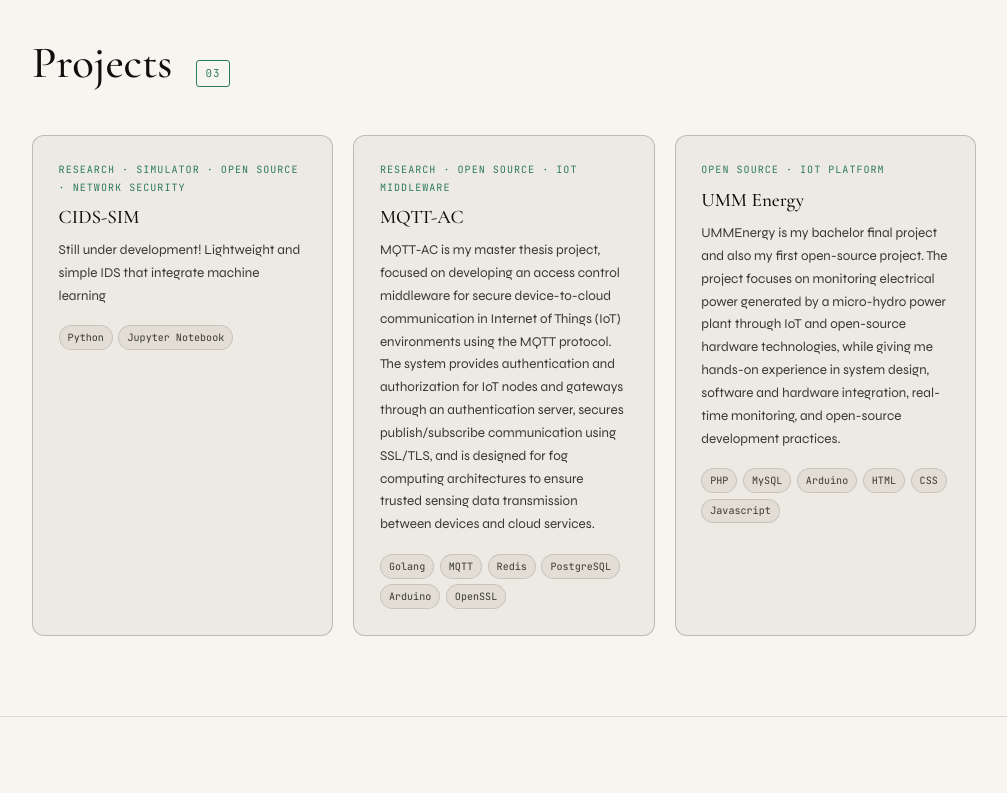
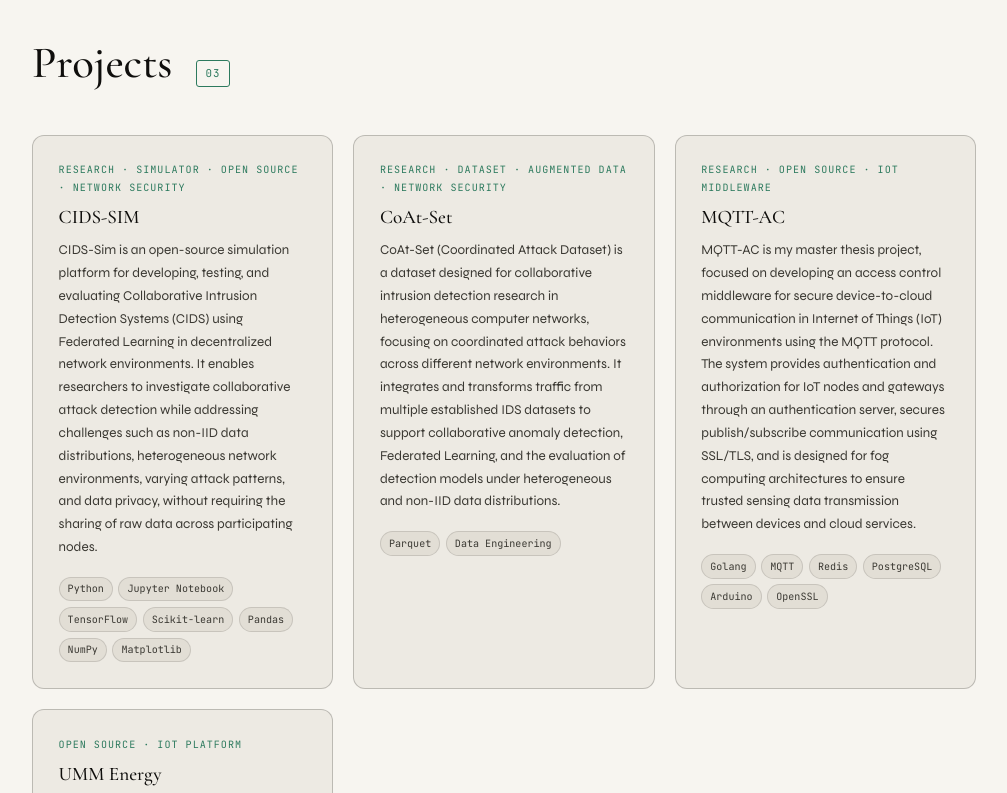
Before and after one commit to aulwardana/aulwardana.github.io, a plain HTML site: page index.html in a window 1280 px wide. Shown: the part 5040-5833 px from the top of the page, without its empty margins (136-1143 px from the left). Drawn offline with nearby package versions, Linux system fonts and the light colour scheme.

Commit message:
change project info

```diff
--- a/index.html
+++ b/index.html
@@ -498,13 +498,36 @@
 
     <div class="project-card reveal">
       <p class="project-tag">Research · Simulator · Open Source · Network Security</p>
-      <a href="#" class="project-title" target="_blank" rel="noopener">CIDS-SIM</a>
+      <a href="https://cids-sim-doc.readthedocs.io/en/latest/" class="project-title" target="_blank" rel="noopener">CIDS-SIM</a>
       <p class="project-desc">
-        Still under development! Lightweight and simple IDS that integrate machine learning
+        CIDS-Sim is an open-source simulation platform for developing, testing, and evaluating Collaborative Intrusion Detection Systems (CIDS)
+        using Federated Learning in decentralized network environments. It enables researchers to investigate collaborative attack detection while
+        addressing challenges such as non-IID data distributions, heterogeneous network environments, varying attack patterns, and data privacy,
+        without requiring the sharing of raw data across participating nodes.
       </p>
       <div class="project-tech">
         <span class="tech-pill">Python</span>
         <span class="tech-pill">Jupyter Notebook</span>
+        <span class="tech-pill">TensorFlow</span>
+        <span class="tech-pill">Scikit-learn</span>
+        <span class="tech-pill">Pandas</span>
+        <span class="tech-pill">NumPy</span>
+        <span class="tech-pill">Matplotlib</span>
+      </div>
+    </div>
+
+    <div class="project-card reveal">
+      <p class="project-tag">Research · Dataset · Augmented Data · Network Security</p>
+      <a href="https://data.mendeley.com/datasets/28tmfg3rzb/2" class="project-title" target="_blank" rel="noopener">CoAt-Set</a>
+      <p class="project-desc">
+        CoAt-Set (Coordinated Attack Dataset) is a dataset designed for collaborative intrusion detection research in heterogeneous computer networks,
+        focusing on coordinated attack behaviors across different network environments. It integrates and transforms traffic from multiple established
+        IDS datasets to support collaborative anomaly detection, Federated Learning, and the evaluation of detection models under heterogeneous and
+        non-IID data distributions.
+      </p>
+      <div class="project-tech">
+        <span class="tech-pill">Parquet</span>
+        <span class="tech-pill">Data Engineering</span>
       </div>
     </div>
 
```
